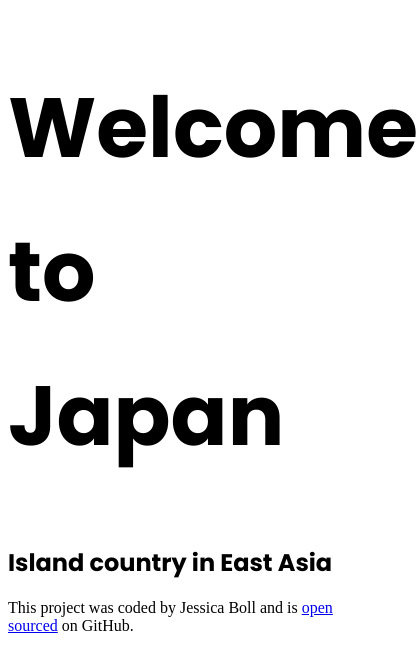
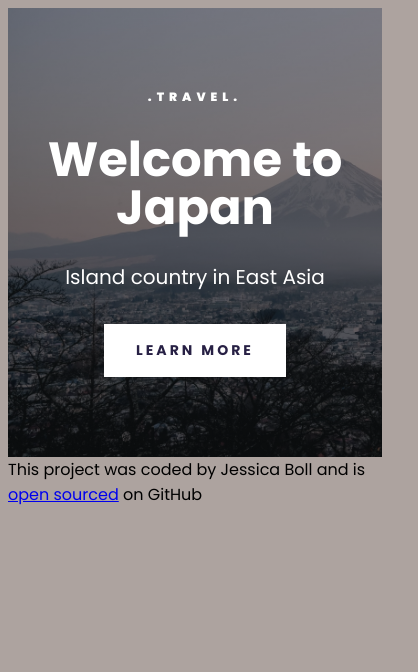
Before and after one commit to ItsmeJessMarie/travel-project, a plain HTML site: page index.html in a window 390 px wide. Shown: the whole page, 418 px wide, since content can reach past the window. Drawn offline with Linux system fonts and the light colour scheme.

Commit message:
Added header image, style and made it responsive

```diff
--- a/index.html
+++ b/index.html
@@ -13,9 +13,13 @@
     <title>Welcome to Japan</title>
   </head>
   <body>
+    <div class="container">
+      <header>
+        <h3>.TRAVEL.</h3>
         <h1>Welcome to Japan</h1>
         <h2>Island country in East Asia</h2>
-
+        <a href="#">Learn more</a>
+      </header>
       <footer>
         This project was coded by Jessica Boll and is
         <a
@@ -24,7 +28,8 @@
           class="footer-link"
           >open sourced</a
         >
-      on GitHub.
+        on GitHub
       </footer>
+    </div>
   </body>
 </html>
--- a/src/styles.css
+++ b/src/styles.css
@@ -1,11 +1,74 @@
-h1 {
+body {
   font-family: "Poppins", sans-serif;
-  font-style: normal;
-  font-weight: 700;
-  font-size: 84px;
-  line-height: 144px;
+  background: rgb(119, 102, 96, 0.6);
 }
 
-h2 {
-  font-family: "Poppins", sans-serif;
+.container {
+  max-width: 1400px;
+  margin: 0 auto;
 }
+
+header {
+  background-image: linear-gradient(rgba(0, 0, 0, 0.4), rgba(0, 0, 0, 0.6)),
+    url("../images/Mt-fuji-japan.jpg");
+  background-repeat: no-repeat;
+  background-size: cover;
+  color: white;
+  text-align: center;
+  padding: 200px 0;
+}
+
+header h1 {
+  font-weight: 700;
+  font-size: 96px;
+  line-height: 1;
+  margin: 30px 0;
+}
+
+header h2 {
+  font-weight: 400;
+  font-size: 40px;
+  line-height: 1.5;
+  margin: 0;
+}
+
+header h3 {
+  font-weight: 900;
+  font-size: 24px;
+  line-height: 1.5;
+  letter-spacing: 5px;
+  margin: 0;
+}
+
+header a {
+  font-weight: 700;
+  font-size: 14px;
+  line-height: 1.5;
+  background: white;
+  color: #272044;
+  text-align: center;
+  padding: 16px 32px;
+  display: inline-block;
+  margin-top: 32px;
+  letter-spacing: 3px;
+  text-decoration: none;
+  text-transform: uppercase;
+}
+
+@media (max-width: 992px) {
+  header {
+    padding: 80px 0;
+  }
+
+  header h1 {
+    font-size: 48px;
+  }
+
+  header h2 {
+    font-size: 20px;
+  }
+
+  header h3 {
+    font-size: 12px;
+  }
+}
```
Also changed, not shown: images/Mt-fuji-japan.jpg (added). Lines whose indentation alone changed are shown as unchanged.
